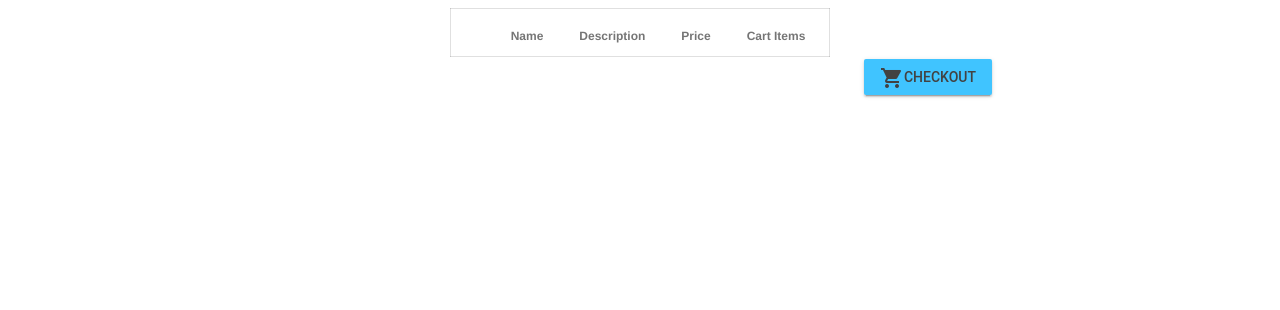
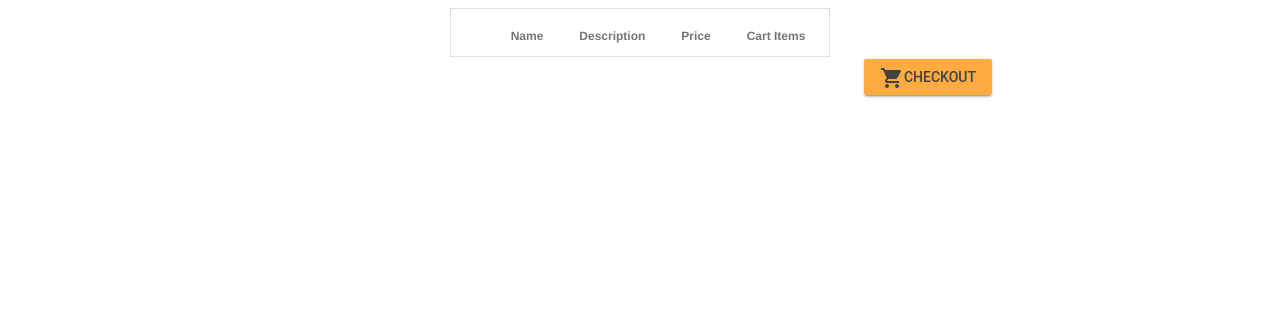
Before and after one commit to darsoohoo/coincase, a plain HTML site: page index.html in a window 1280 px wide. Shown: the part 490-800 px from the top of the page. Drawn offline with nearby package versions, Linux system fonts and the light colour scheme; no server answers.

```diff
--- a/index.html
+++ b/index.html
@@ -8,6 +8,7 @@
   <link rel="stylesheet" href="https://code.getmdl.io/1.3.0/material.blue_grey-light_blue.min.css" />
   <script defer src="https://code.getmdl.io/1.3.0/material.min.js"></script>
   <link rel="stylesheet" href="css/style.css">
+  <link rel="stylesheet" href="https://code.getmdl.io/1.3.0/material.deep_orange-orange.min.css" />
   <script src="./add-to-shopping-cart.js"></script>
 </head>
 <body>
```
Also changed, not shown: 1 other file.
